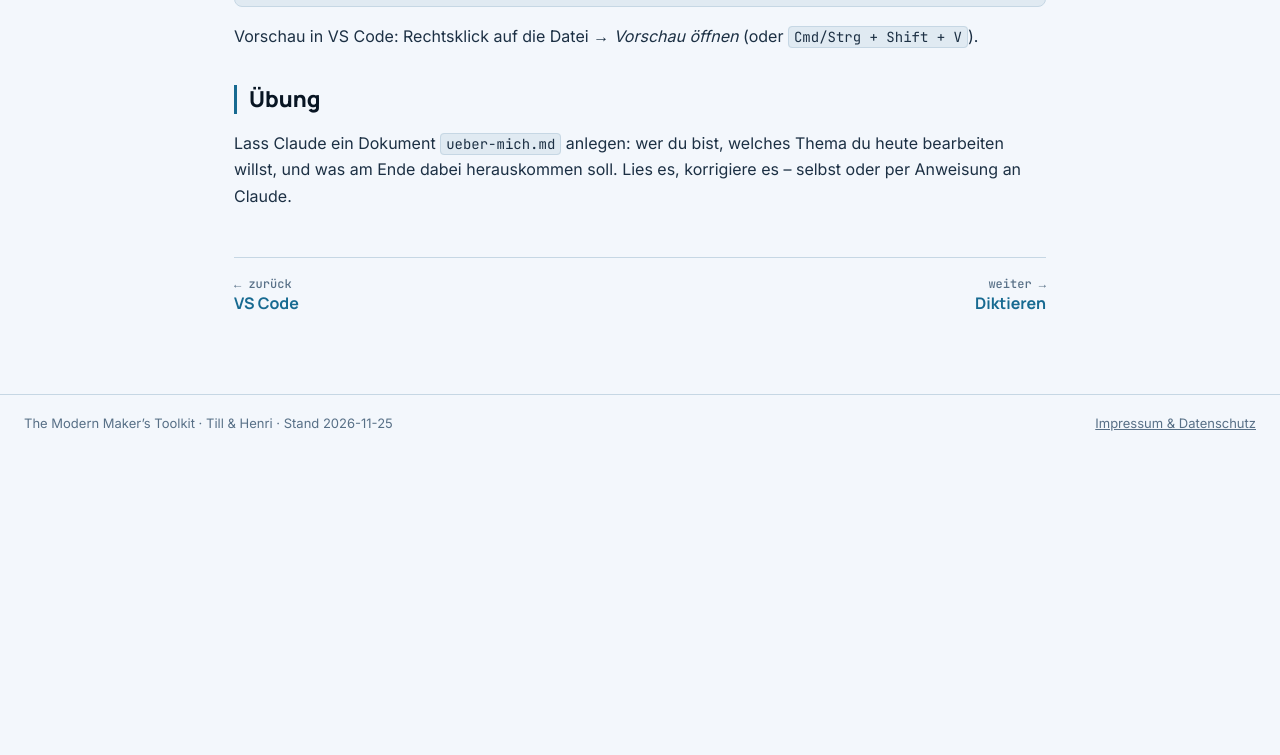
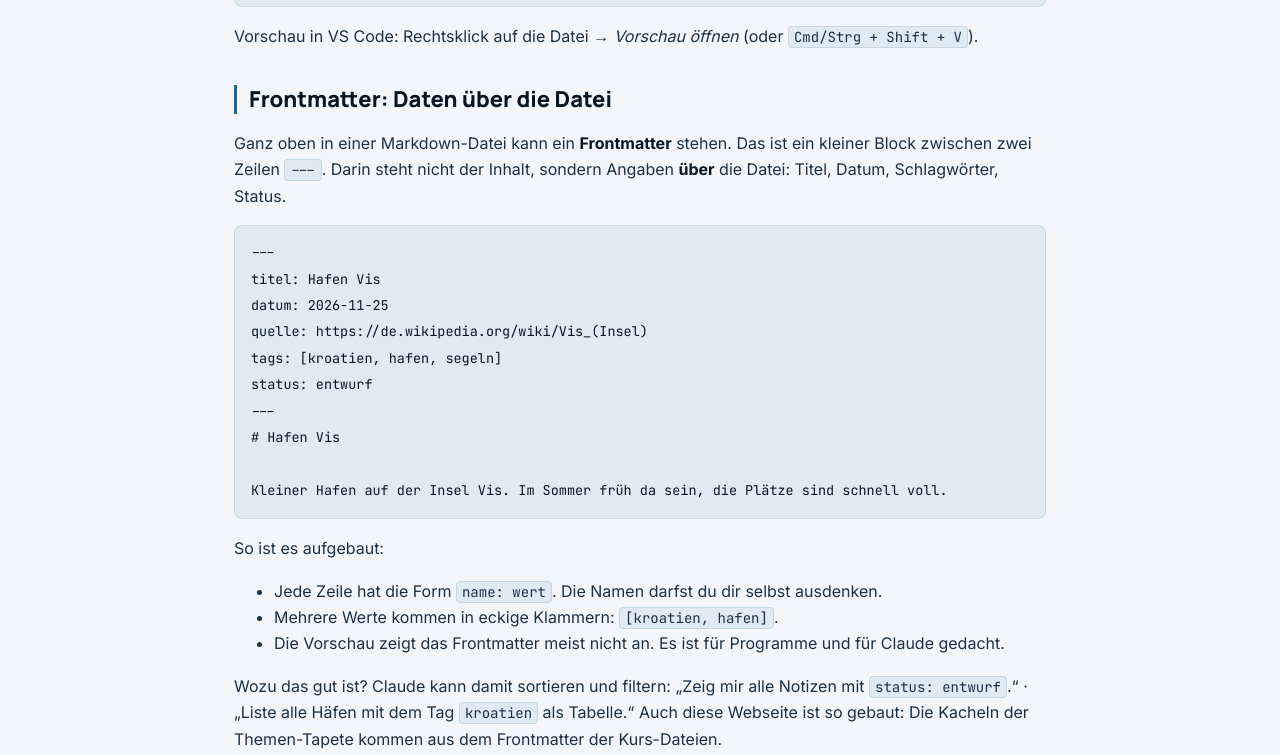
Before and after one commit to tillg/makerstoolkit.eu, a plain HTML site: page I-basics/3-markdown/index.html in a window 1280 px wide. Shown: the part 811-1566 px from the top of the page. Before the commit the page ends 1274 px from the top, so only its background shows below. Drawn offline with Linux system fonts and the light colour scheme.

Commit message:
Build aus makers-toolkit@f1b3cfe

```diff
--- a/I-basics/3-markdown/index.html
+++ b/I-basics/3-markdown/index.html
@@ -51,6 +51,26 @@ Normaler Text, **fett**, *kursiv*, `Code`,
 | 1 | 2 |
 </code></pre>
 <p>Vorschau in VS Code: Rechtsklick auf die Datei → <em>Vorschau öffnen</em> (oder <code>Cmd/Strg + Shift + V</code>).</p>
+<h2 id="frontmatter-daten-über-die-datei">Frontmatter: Daten über die Datei</h2>
+<p>Ganz oben in einer Markdown-Datei kann ein <strong>Frontmatter</strong> stehen. Das ist ein kleiner Block zwischen zwei Zeilen <code>---</code>. Darin steht nicht der Inhalt, sondern Angaben <strong>über</strong> die Datei: Titel, Datum, Schlagwörter, Status.</p>
+<pre><code class="language-markdown">---
+titel: Hafen Vis
+datum: 2026-11-25
+quelle: https://de.wikipedia.org/wiki/Vis_(Insel)
+tags: [kroatien, hafen, segeln]
+status: entwurf
+---
+# Hafen Vis
+
+Kleiner Hafen auf der Insel Vis. Im Sommer früh da sein, die Plätze sind schnell voll.
+</code></pre>
+<p>So ist es aufgebaut:</p>
+<ul>
+<li>Jede Zeile hat die Form <code>name: wert</code>. Die Namen darfst du dir selbst ausdenken.</li>
+<li>Mehrere Werte kommen in eckige Klammern: <code>[kroatien, hafen]</code>.</li>
+<li>Die Vorschau zeigt das Frontmatter meist nicht an. Es ist für Programme und für Claude gedacht.</li>
+</ul>
+<p>Wozu das gut ist? Claude kann damit sortieren und filtern: „Zeig mir alle Notizen mit <code>status: entwurf</code>.“ · „Liste alle Häfen mit dem Tag <code>kroatien</code> als Tabelle.“ Auch diese Webseite ist so gebaut: Die Kacheln der Themen-Tapete kommen aus dem Frontmatter der Kurs-Dateien.</p>
 <h2 id="übung">Übung</h2>
 <p>Lass Claude ein Dokument <code>ueber-mich.md</code> anlegen: wer du bist, welches Thema du heute bearbeiten willst, und was am Ende dabei herauskommen soll. Lies es, korrigiere es – selbst oder per Anweisung an Claude.</p>
 <nav class="prev-next" aria-label="Blättern"><a class="pn-prev" href="../2-vscode/"><small>← zurück</small>VS Code</a><a class="pn-next" href="../4-diktieren/"><small>weiter →</small>Diktieren</a></nav></article>
```
